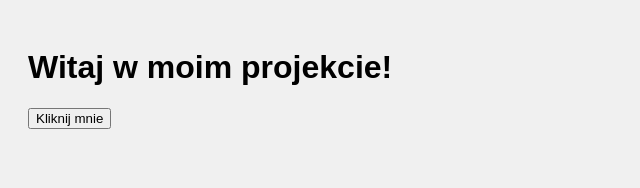
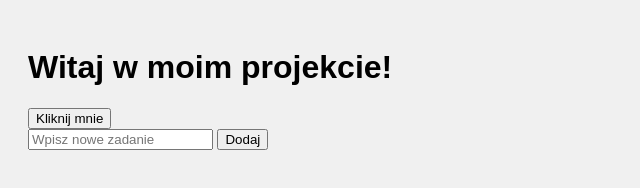
Before and after one commit to budzit12345/project-frontend, a plain HTML site: page index.html in a window 1280 px wide. Shown: the whole page, without its empty margins (0-640 px from the left). Drawn offline with Linux system fonts and the light colour scheme.

Commit message:
Dodano formularz do dodawania nowych zadań w index.html

```diff
--- a/index.html
+++ b/index.html
@@ -9,6 +9,11 @@
 <body>
   <h1>Witaj w moim projekcie!</h1>
   <button onclick="powitanie()">Kliknij mnie</button>
+  <form id="todo-form">
+    <input type="text" id="todo-input" placeholder="Wpisz nowe zadanie" required />
+    <button type="submit">Dodaj</button>
+  </form>
+  <ul id="todo-list"></ul>
 
   <script src="script.js"></script>
 </body>
```
